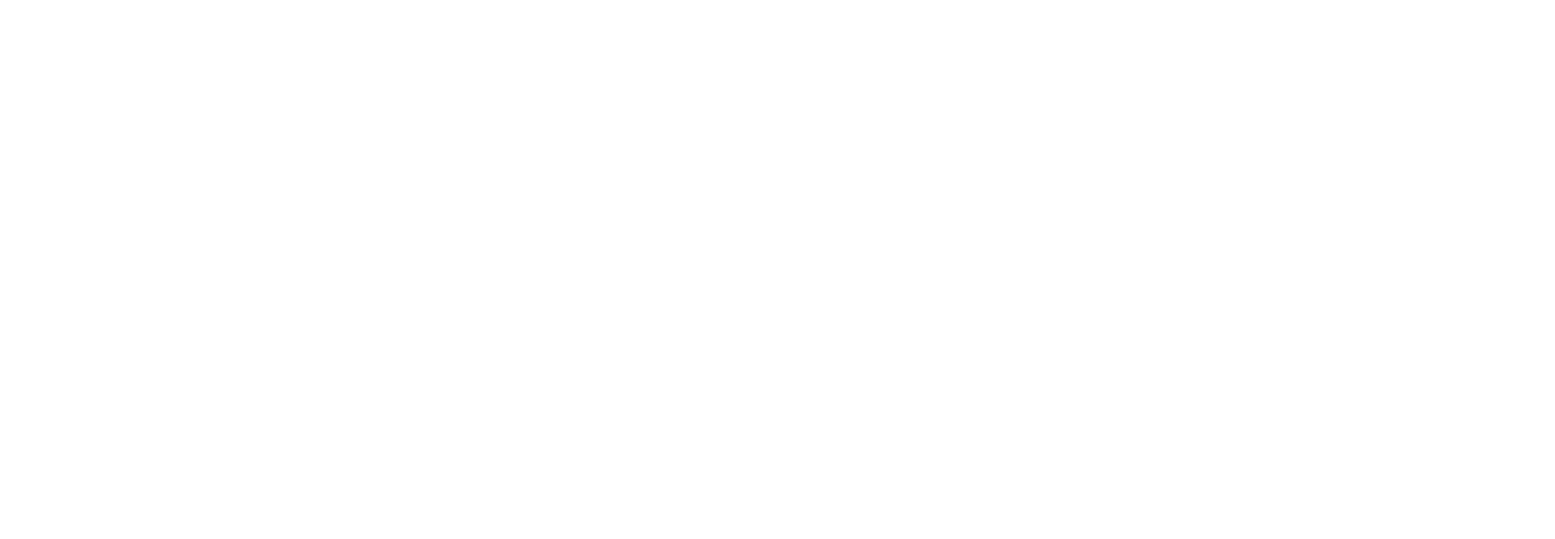
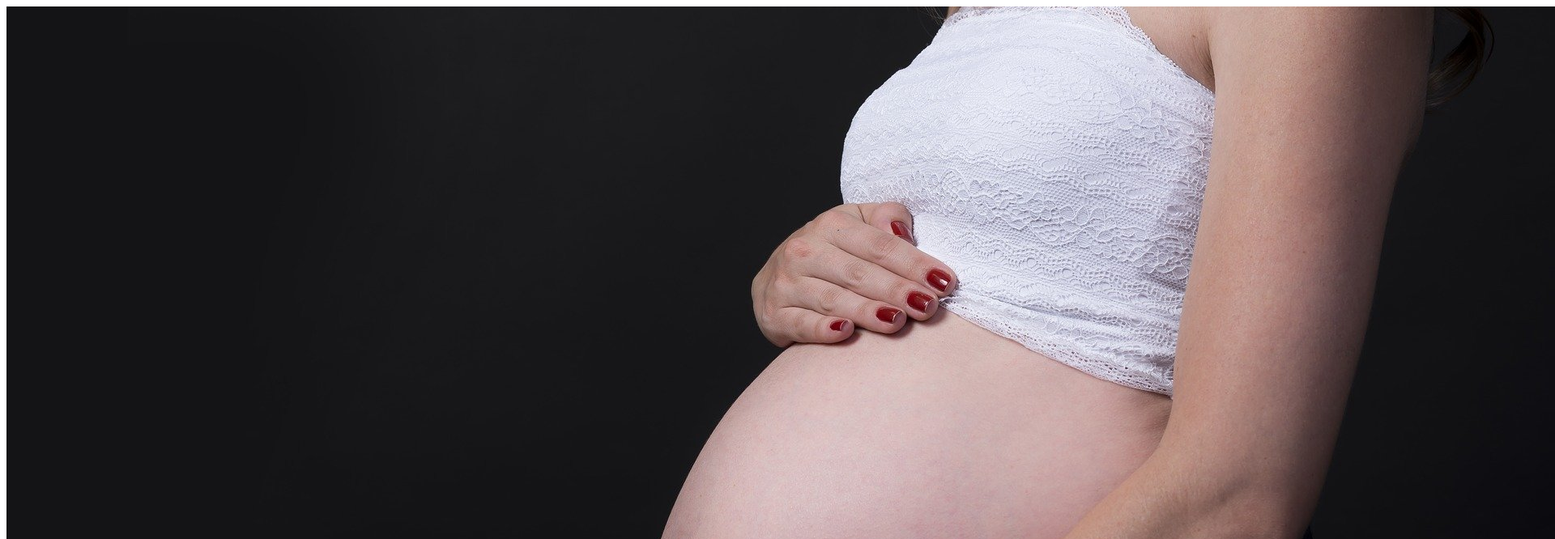
Before and after one commit to Brunod32/Charles-Cantin, an Eleventy site: page src/galleries/grossesse.md in a window 1280 px wide. Shown: the top 666 px of the page at 81% size, 1920 px wide, since content can reach past the window. Built offline with nearby package versions, Linux system fonts and the light colour scheme; Eleventy itself is replaced by a stand-in of ours; files that its build step writes are made by us from their sources.

Commit message:
Update from Forestry.io Bruno Dahlem updated src/galleries/grossesse.md

```diff
--- a/src/galleries/grossesse.md
+++ b/src/galleries/grossesse.md
@@ -2,3 +2,4 @@
 title: Grossesse
 
 ---
+![Photo de grossesse](/uploads/grossesse1.jpg "grossesse1")![Photo de grossesse](/uploads/grossesse2.jpg "grossesse2")
```
